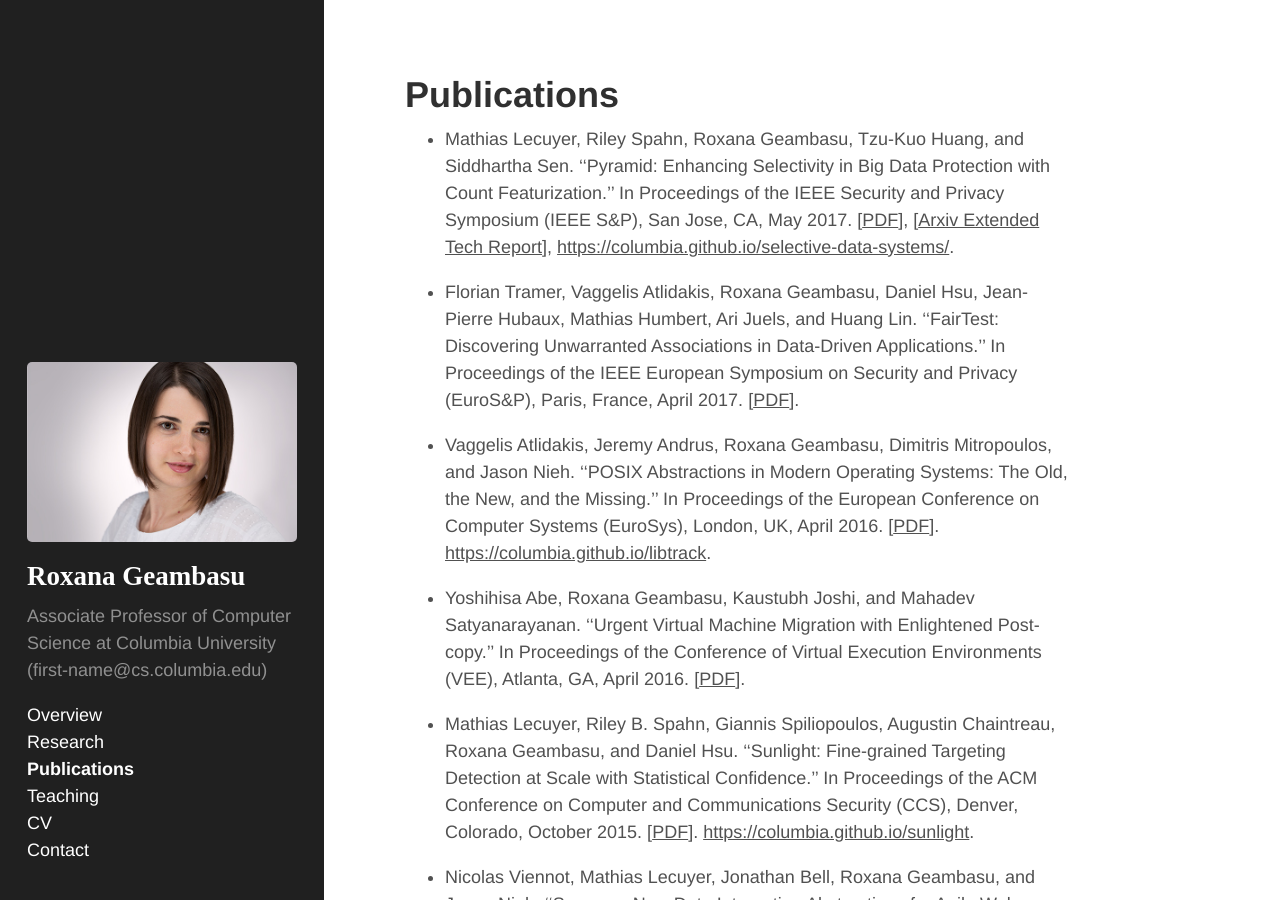
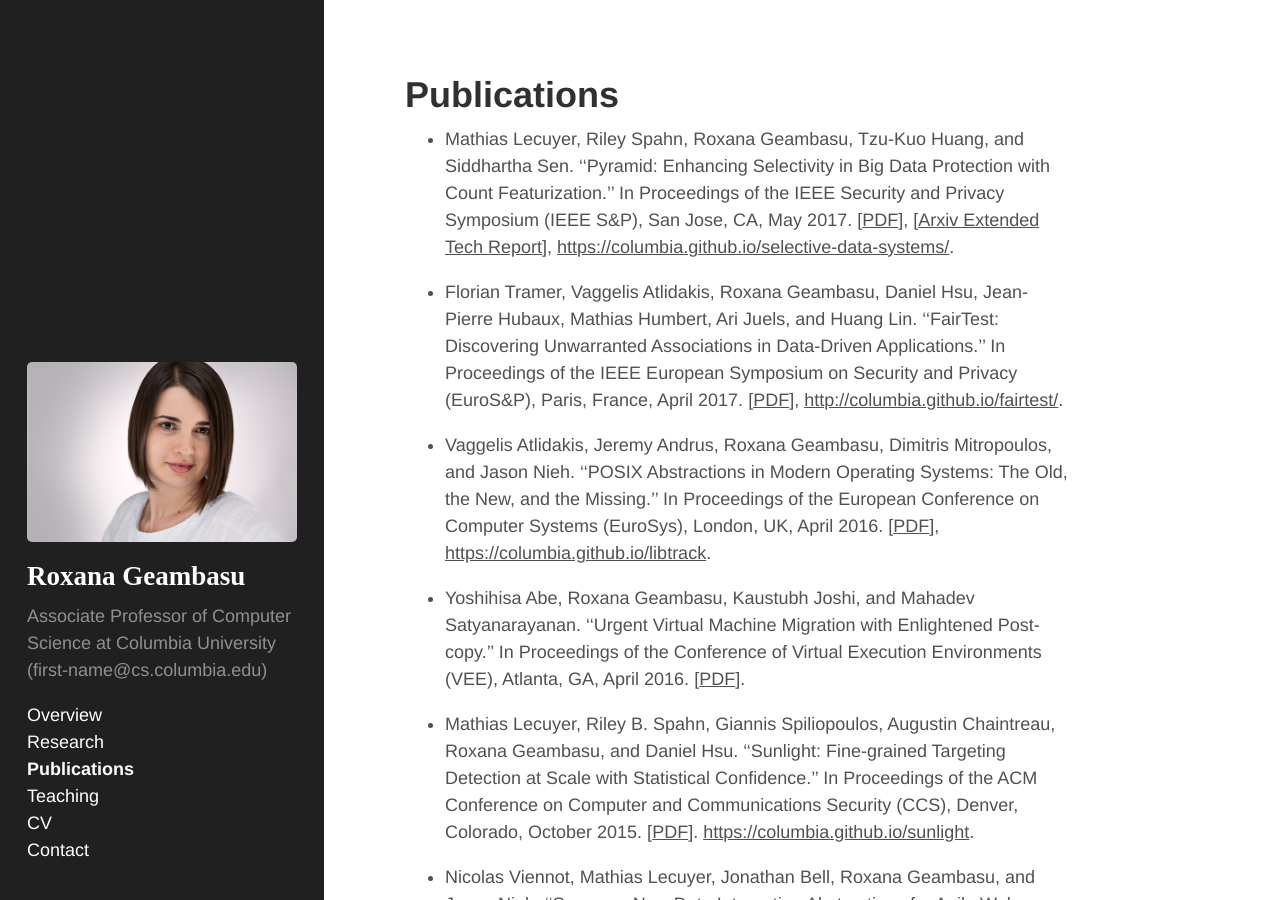
Before and after one commit to roxanageambasu/roxanageambasu.github.io, a Jekyll site: the page built from 02-publications.md, in a window 1280 px wide and 900 px high. Built offline with Jekyll 4.4.1, drawn with Linux system fonts in a browser that asks for light colours; part of the change alters nothing that is shown.

Commit message:
added fairtest source code

```diff
--- a/02-publications.md
+++ b/02-publications.md
@@ -12,12 +12,13 @@ title: Publications
 * Florian Tramer, Vaggelis Atlidakis, Roxana Geambasu, Daniel Hsu, Jean-Pierre Hubaux, Mathias Humbert, Ari Juels, and Huang Lin.
   ''FairTest: Discovering Unwarranted Associations in Data-Driven Applications.''
   In Proceedings of the IEEE European Symposium on Security and Privacy (EuroS&P), Paris, France, April 2017.
-  [<a href="{{ site.baseurl }}/publications/eurosp2017fairtest.pdf">PDF</a>].
+  [<a href="{{ site.baseurl }}/publications/eurosp2017fairtest.pdf">PDF</a>],
+  <a href="http://columbia.github.io/fairtest/">http://columbia.github.io/fairtest/</a>.
 
 * Vaggelis Atlidakis, Jeremy Andrus, Roxana Geambasu, Dimitris Mitropoulos, and Jason Nieh.
   ''POSIX Abstractions in Modern Operating Systems: The Old, the New, and the Missing.''
   In Proceedings of the European Conference on Computer Systems (EuroSys), London, UK, April 2016.
-  [<a href="{{ site.baseurl }}/publications/eurosys2016posix.pdf">PDF</a>].
+  [<a href="{{ site.baseurl }}/publications/eurosys2016posix.pdf">PDF</a>],
   <a href="https://columbia.github.io/libtrack/">https://columbia.github.io/libtrack</a>.
 
 * Yoshihisa Abe, Roxana Geambasu, Kaustubh Joshi, and Mahadev Satyanarayanan.
```
